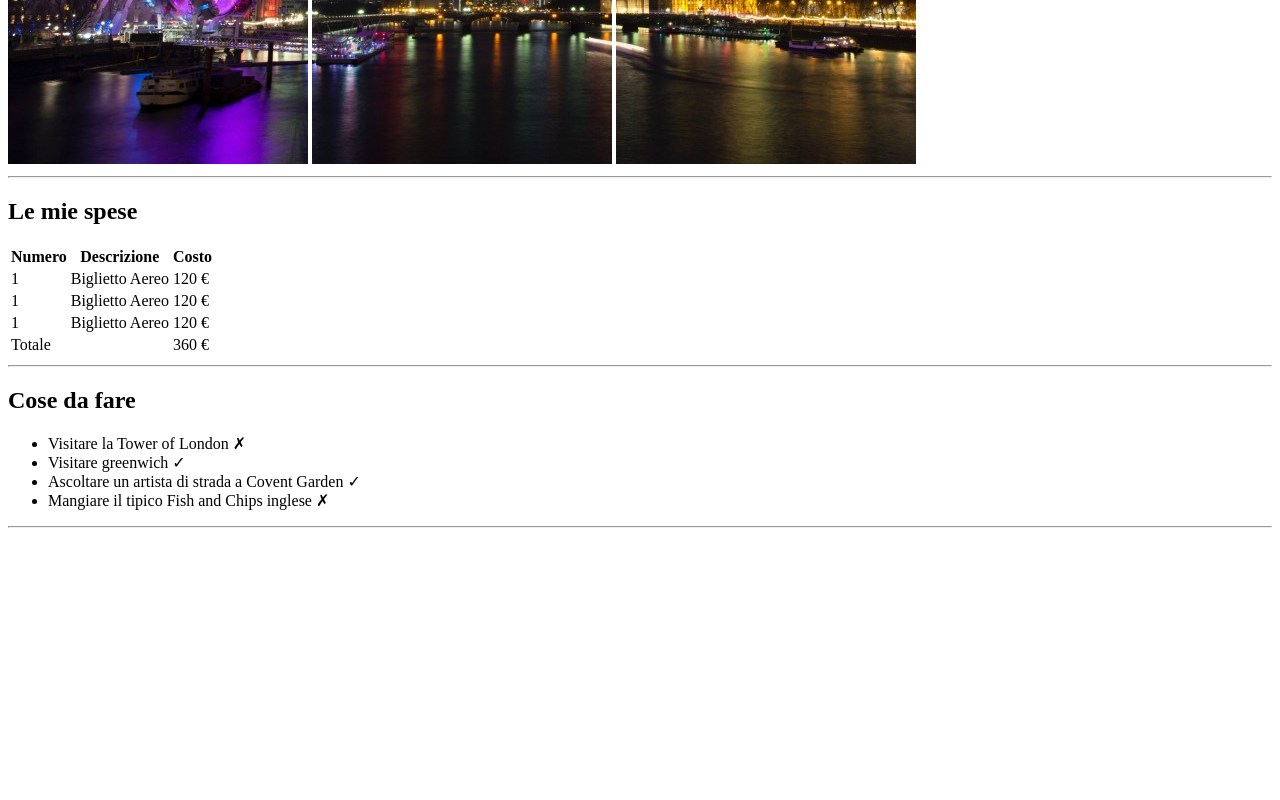
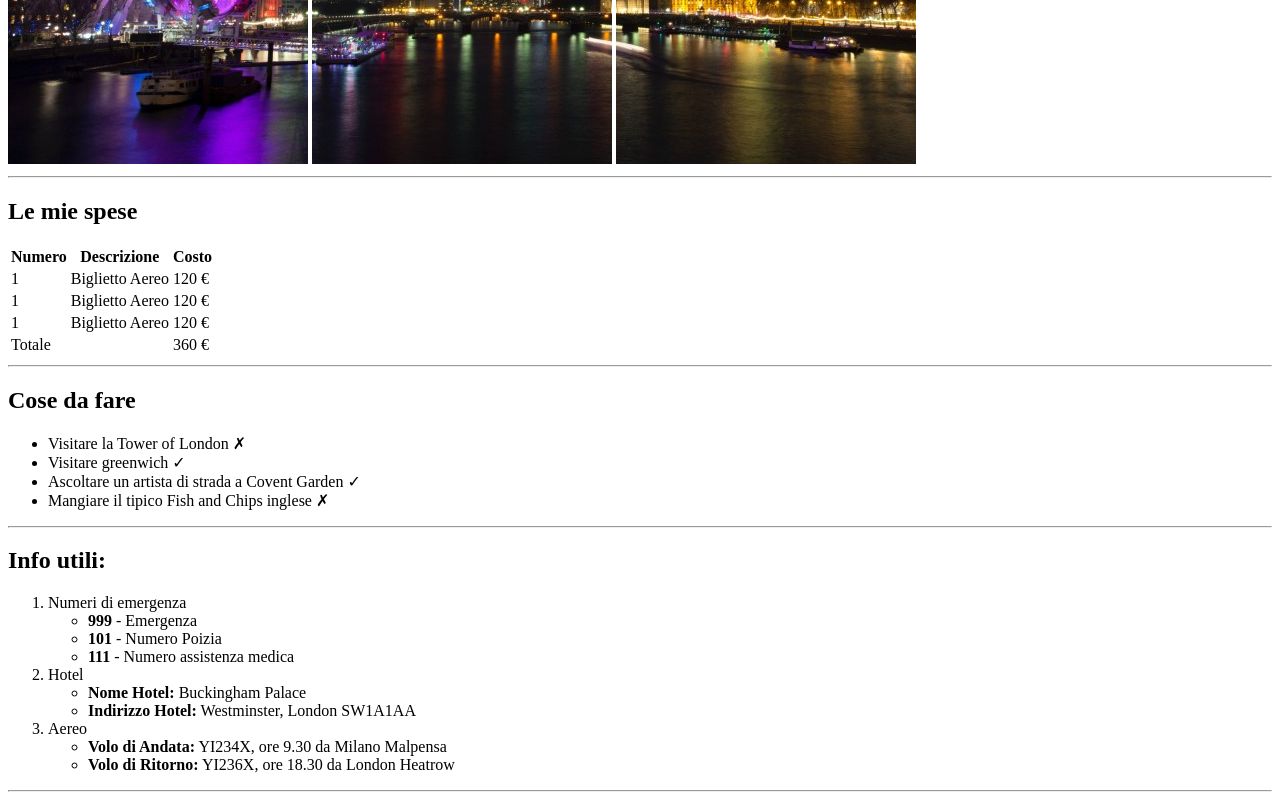
Before and after one commit to EdoardoPosfortunato/html-london-trip, a plain HTML site: page index.html in a window 1280 px wide. Shown: the part 516-1316 px from the top of the page. Before the commit the page ends 1052 px from the top, so only its background shows below. Drawn offline with Linux system fonts and the light colour scheme.

Commit message:
feat:infoutili

```diff
--- a/index.html
+++ b/index.html
@@ -65,7 +65,43 @@
         <hr>
         <!-- sezione info utili -->
         <section>
-
+            <h2>Info utili:</h2>
+            <ol>
+                <li>Numeri di emergenza <!--avrei messo un <p>Numeri di emergenza</p> ma di defoult HTML metteva uno spazio -->
+                    <ul>
+                        <li>
+                            <strong>999</strong> - Emergenza
+                        </li>
+                        <li>
+                            <strong>101</strong> - Numero Poizia
+                        </li>
+                        <li>
+                            <strong>111</strong> - Numero assistenza medica
+                        </li>
+                    </ul>
+                </li>
+                <li>Hotel
+                    <ul>
+                        <li>
+                            <strong>Nome Hotel:</strong> Buckingham Palace
+                        </li>
+                        <li>
+                            <strong>Indirizzo Hotel:</strong> Westminster, London SW1A1AA
+                        </li>
+                    </ul>
+                </li>
+                <li>Aereo
+                    <ul>
+                        <li>
+                            <strong>Volo di Andata:</strong> YI234X, ore 9.30 da Milano Malpensa
+                        </li>
+                        <li>
+                            <strong>Volo di Ritorno:</strong> YI236X, ore 18.30 da London Heatrow
+                        </li>
+                    </ul>
+                </li>
+            </ol>
+            <hr>
         </section>
         <!-- sezione foto -->
         <section>
```
